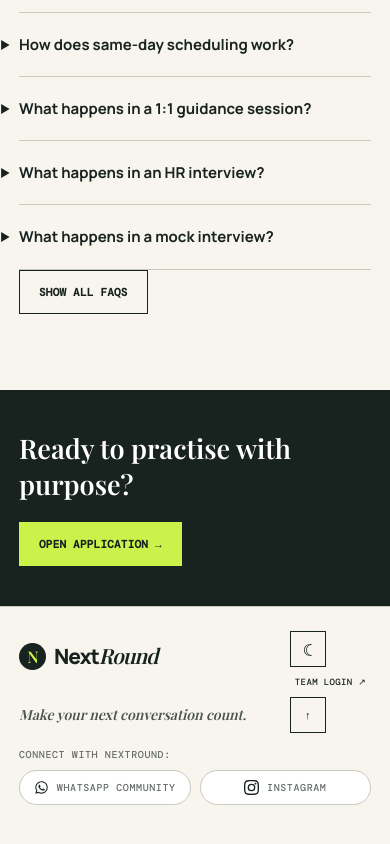
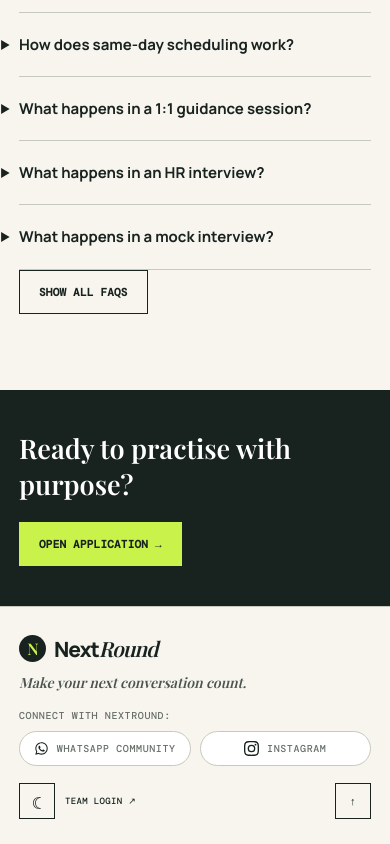
Before and after one commit to sankalpbarriar/NextRound, a plain HTML site: page index.html in a window 390 px wide. Shown: the part 7290-8134 px from the top of the page. Drawn offline with nearby package versions, Linux system fonts and the light colour scheme; a web font is replaced by a local one.

Commit message:
bug fixes

```diff
--- a/styles.css
+++ b/styles.css
@@ -2409,6 +2409,17 @@ body.admin-route .toast-container {
   resize: vertical;
 }
 
+.expanded-form textarea[name="notes"] {
+  display: block;
+  min-height: 112px;
+  margin-top: 9px;
+  padding: 13px 14px;
+  border: 1px solid #92958c;
+  border-radius: 4px;
+  line-height: 1.55;
+  box-sizing: border-box;
+}
+
 .application-field-error {
   display: block;
   margin-top: 6px;
@@ -3222,28 +3233,25 @@ body.admin-route .toast-container {
 
 @media (max-width: 680px) {
   footer {
-    display: grid;
-    grid-template-columns: minmax(0, 1fr) auto;
-    align-items: center;
-    gap: 15px 12px;
-    padding: 24px 19px;
+    display: flex;
+    flex-direction: column;
+    align-items: stretch;
+    gap: 17px;
+    padding: 25px 19px;
   }
 
   .footer-brand {
-    grid-column: 1;
-    grid-row: 1;
+    align-self: flex-start;
   }
 
   footer .footer-tagline {
     display: block;
-    grid-column: 1;
-    grid-row: 2;
+    margin-top: -9px;
     font-size: 14px;
     text-align: left;
   }
 
   .footer-social-links {
-    grid-column: 1 / -1;
     display: grid;
     grid-template-columns: repeat(2, minmax(0, 1fr));
     align-items: stretch;
@@ -3262,17 +3270,14 @@ body.admin-route .toast-container {
   }
 
   .footer-actions {
-    grid-column: 2;
-    grid-row: 1 / span 2;
-    display: grid;
-    grid-template-columns: 36px 36px;
-    align-items: center;
-    justify-items: center;
-    gap: 9px;
+    width: 100%;
+    display: flex;
+    justify-content: flex-start;
+    gap: 10px;
   }
 
   .footer-actions .footer-admin-link {
-    grid-column: 1 / -1;
+    margin-right: auto;
     white-space: nowrap;
     font-size: 9px;
   }
```
